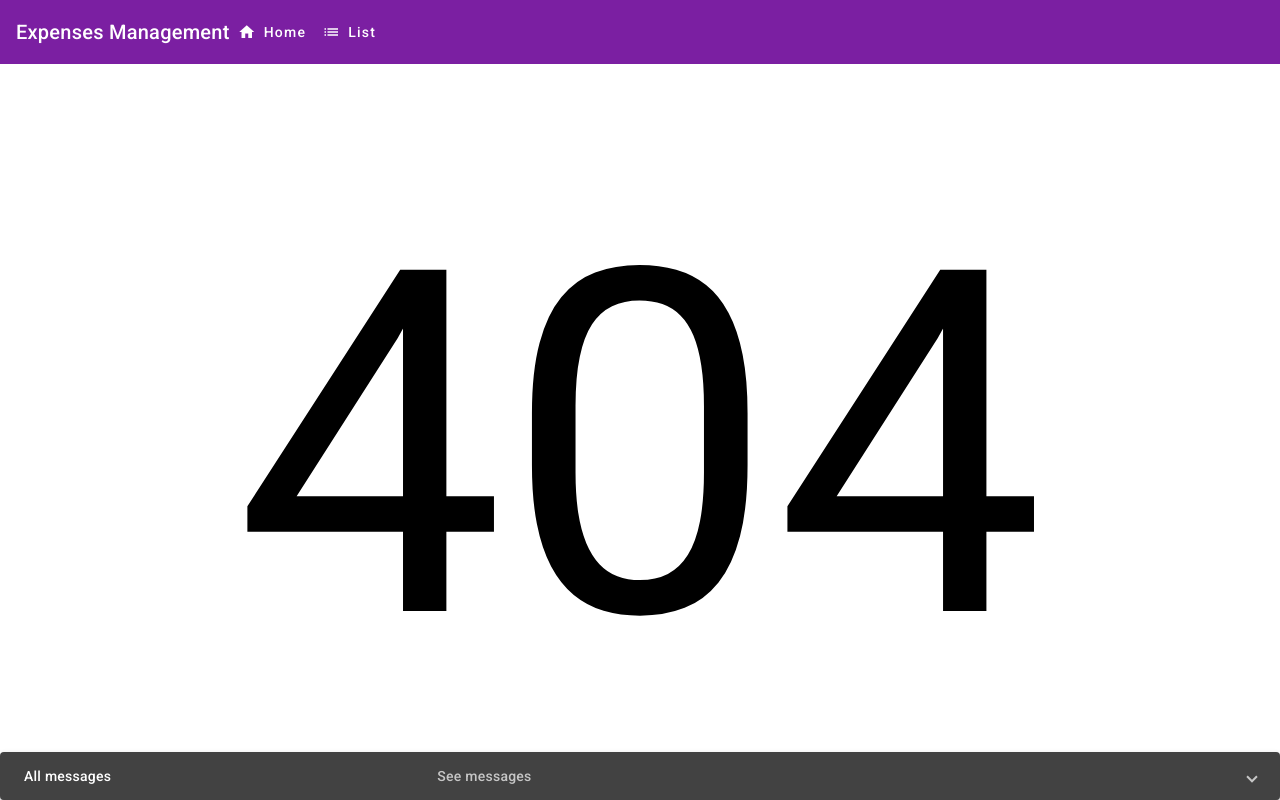
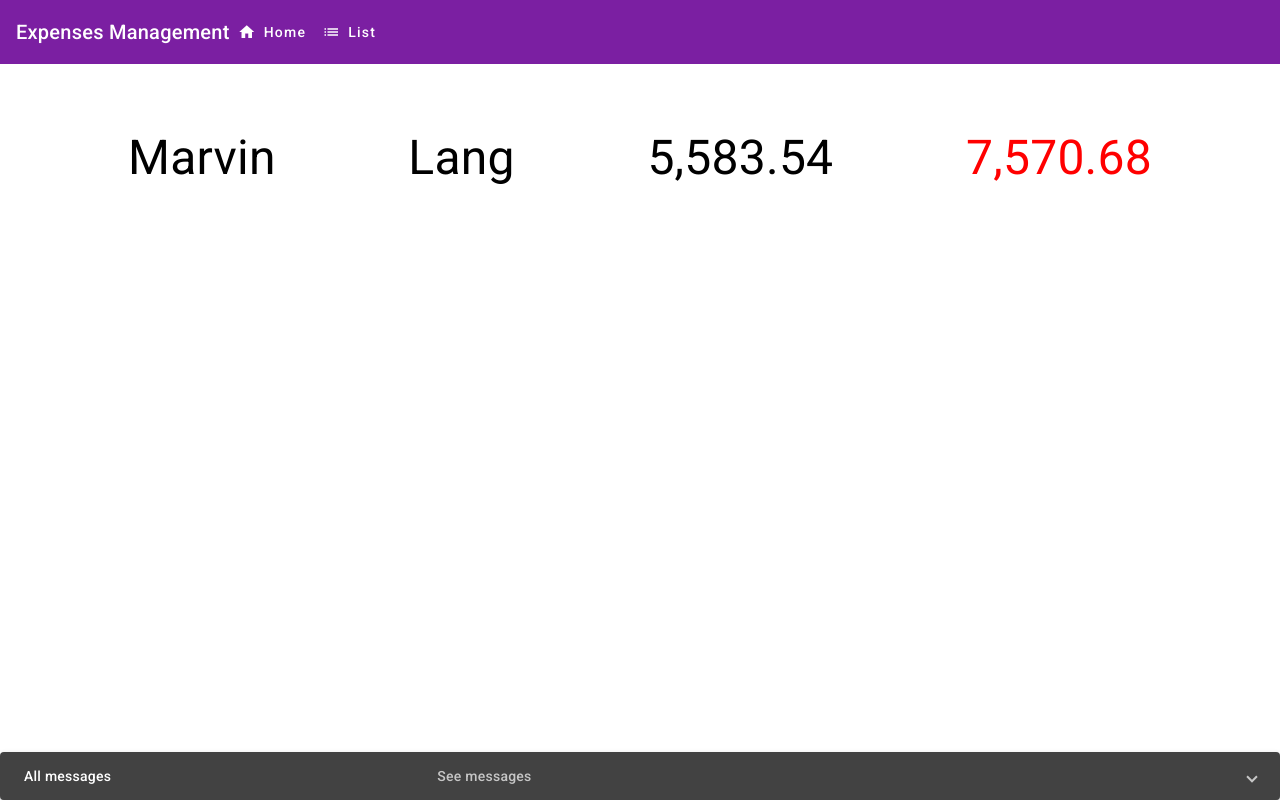
Before and after one commit to r-kadri/expense-management, an Angular app: page /persons/1 in a window 1280 px wide. Before the commit this address had no page. Built offline with nearby package versions, Linux system fonts and the light colour scheme.

Commit message:
:seedling: link from persons list to person details

```diff
--- a/src/app/app-routing.module.ts
+++ b/src/app/app-routing.module.ts
@@ -2,12 +2,14 @@ import { NgModule } from '@angular/core';
 import { RouterModule, Routes } from '@angular/router';
 import { DashboardComponent } from './dashboard/dashboard.component';
 import { PageNotFoundComponent } from './page-not-found/page-not-found.component';
+import { PersonDetailsComponent } from './person-details/person-details.component';
 import { PersonListComponent } from './person-list/person-list.component';
 
 const routes: Routes = [
   {path: '', redirectTo: 'dashboard', pathMatch: 'full'},
   {path: 'dashboard', component: DashboardComponent},
   {path: 'persons', component: PersonListComponent},
+  {path: 'persons/:id', component: PersonDetailsComponent},
   {path: '**', component: PageNotFoundComponent},
 ];
 
--- a/src/app/app.module.ts
+++ b/src/app/app.module.ts
@@ -4,12 +4,13 @@ import { BrowserModule } from '@angular/platform-browser';
 import { AppRoutingModule } from './app-routing.module';
 import { AppComponent } from './app.component';
 import { BrowserAnimationsModule } from '@angular/platform-browser/animations';
+import { MaterialModule } from './material-module';
 import { ShowMessagesComponent } from './show-messages/show-messages.component';
 import { MessagesService } from './services/message.service';
-import { MaterialModule } from './material-module';
 import { PersonListComponent } from './person-list/person-list.component';
 import { DashboardComponent } from './dashboard/dashboard.component';
 import { PageNotFoundComponent } from './page-not-found/page-not-found.component';
+import { PersonDetailsComponent } from './person-details/person-details.component';
 
 @NgModule({
   declarations: [
@@ -17,7 +18,8 @@ import { PageNotFoundComponent } from './page-not-found/page-not-found.component
     ShowMessagesComponent,
     PersonListComponent,
     DashboardComponent,
-    PageNotFoundComponent
+    PageNotFoundComponent,
+    PersonDetailsComponent
   ],
   imports: [
     BrowserModule,
--- /dev/null
+++ b/src/app/person-details/person-details.component.css
@@ -0,0 +1,4 @@
+.details-container{display: flex; flex-direction: column; height: 70vh; width: 80vw; margin: 1rem auto}
+.identite{display: flex; flex-direction: row; justify-content: space-between; font-size: xxx-large; margin-bottom: 1rem}
+.red{color: red}
+.mat-cell{padding: 1rem 1rem}
--- /dev/null
+++ b/src/app/person-details/person-details.component.html
@@ -0,0 +1,7 @@
+<div class="details-container">
+    <div class="identite">
+    <span>{{person.firstname}}</span> <span>{{person.lastname}}</span>
+    <span>{{person.ceiling| number:'4.2-2'}}</span>
+    <span [class.red]="isOver()">{{amount| number:'4.2-2'}}</span>
+    </div>
+</div>
--- /dev/null
+++ b/src/app/person-details/person-details.component.ts
@@ -0,0 +1,29 @@
+import { Component, OnInit } from '@angular/core';
+import { ActivatedRoute } from '@angular/router';
+import { Person } from '../person';
+import { PersonService } from '../services/person.service';
+
+@Component({
+  selector: 'app-person-details',
+  templateUrl: './person-details.component.html',
+  styleUrls: ['./person-details.component.css']
+})
+export class PersonDetailsComponent implements OnInit {
+
+  person: Person =  <Person>{};
+
+  constructor(private route: ActivatedRoute, private personService: PersonService) {}
+
+  ngOnInit(): void {
+    let id: number = +(this.route.snapshot.paramMap.get('id') || 0);
+    this.person = this.personService.getPerson(id);
+  }
+
+  get amount(): number {
+    return this.personService.totalExpenses(this.person);
+  }
+
+  isOver(): boolean {
+    return this.person.ceiling < this.amount;
+  }
+}
--- a/src/app/person-list/person-list.component.html
+++ b/src/app/person-list/person-list.component.html
@@ -29,6 +29,14 @@
                 <td mat-cell *matCellDef="let element"> {{element.ceiling}} </td>
             </ng-container>
 
+            <!-- details Column -->
+            <ng-container matColumnDef="details">
+                <th mat-header-cell *matHeaderCellDef>Details</th>
+                <td mat-cell *matCellDef="let element">
+                    <mat-icon [routerLink]="['/persons/' + element.id]">search</mat-icon>
+                </td>
+            </ng-container>
+
             <tr mat-header-row *matHeaderRowDef="columns; sticky: true"></tr>
             <tr mat-row *matRowDef="let row; columns: columns;"></tr>
         </table>
--- a/src/app/person-list/person-list.component.ts
+++ b/src/app/person-list/person-list.component.ts
@@ -11,7 +11,7 @@ export class PersonListComponent implements OnInit {
 
   persons: Person[] = []
   icons: string[] = ['arrow_forward', 'arrow_downward', 'arrow_upward'];
-  columns = ['id', 'lastname', 'firstname', 'ceiling'];
+  columns = ['id', 'lastname', 'firstname', 'ceiling', 'details'];
   sort: number = 0;
 
 
--- a/src/app/services/person.service.ts
+++ b/src/app/services/person.service.ts
@@ -16,6 +16,10 @@ export class PersonService {
     return this.tri([...this.persons],sort);
   }
 
+  getPerson(id: number) : Person {
+    return this.persons.find(person => person.id == id) || <Person>{};
+  }
+
   tri(persons: Person[], sort: number): Person[] {
     if(sort === 1) {
       return persons.sort((p1, p2) => p1.lastname.localeCompare(p2.lastname));
```
